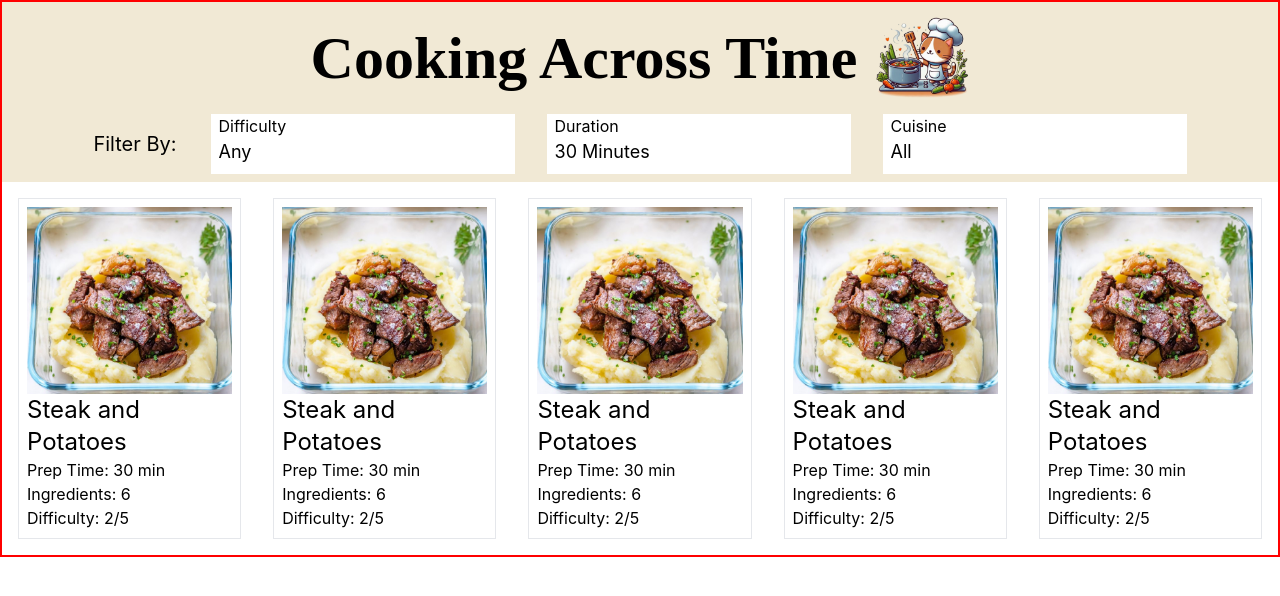
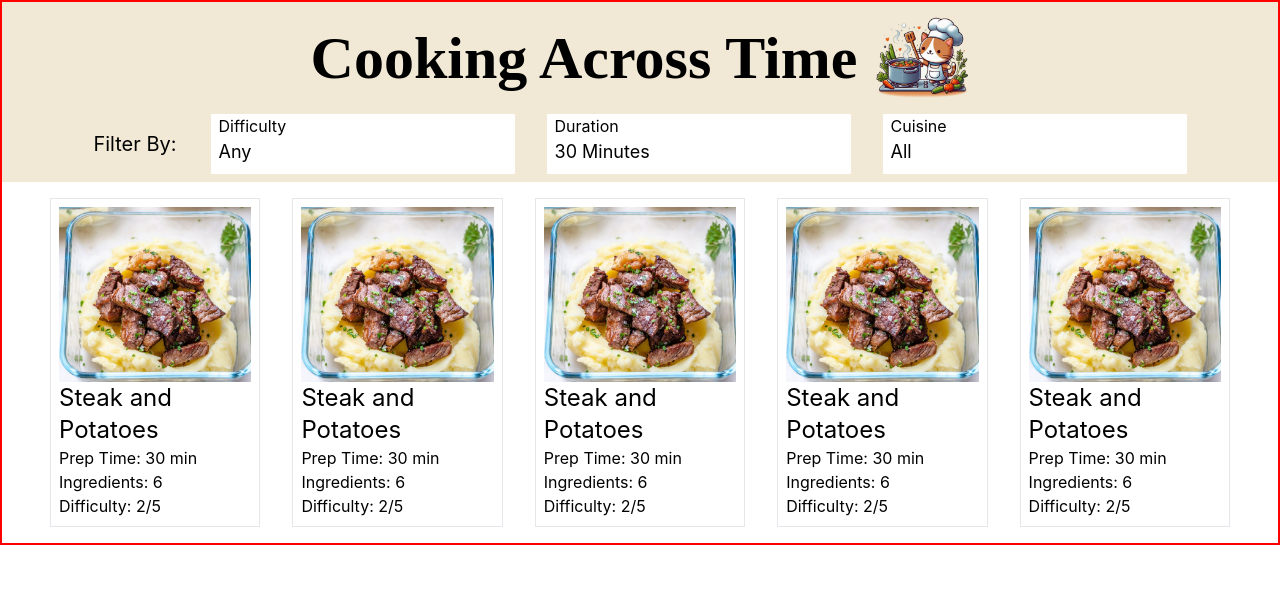
Before and after one commit to malee31/ECS164-Project, a React (Vite) app: page / in a window 1280 px wide. Shown: the top 596 px of the page. Built offline with nearby package versions, Linux system fonts and the light colour scheme; a web font is replaced by a local one.

Commit message:
Spacing issues fixed

```diff
--- a/src/sections/home/Home.jsx
+++ b/src/sections/home/Home.jsx
@@ -25,7 +25,7 @@ export default function Home() {
 		<main>
 			<Filterbar/>
 
-			<section className="w-full px-4 py-4 grid gap-8 grid-cols-1 sm:grid-cols-2 md:grid-cols-3 lg:grid-cols-4 xl:grid-cols-5 justify-items-center">
+			<section className="w-full px-12 py-4 grid gap-8 grid-cols-1 sm:grid-cols-2 md:grid-cols-3 lg:grid-cols-4 xl:grid-cols-5 justify-items-center">
 				<RecipeCard/>
 				<RecipeCard/>
 				<RecipeCard/>
--- a/src/sections/navbar/Navbar.jsx
+++ b/src/sections/navbar/Navbar.jsx
@@ -8,10 +8,10 @@ import clockIcon from "../../assets/icons/Clock.svg";
 export default function Navbar() {
 	return (
 		<nav className="sticky top-0 flex flex-col items-center w-full pt-2 bg-[var(--navbar-brown-bg)]">
-			<div className="w-full px-4 flex flex-row items-center justify-between">
+			<div className="w-full px-4 grid grid-cols-3 items-center justify-between justify-items-center">
 				<Link
 					to="/"
-					className="inline-block"
+					className="inline-block justify-self-start"
 				>
 					<img
 						alt="Home"
```
